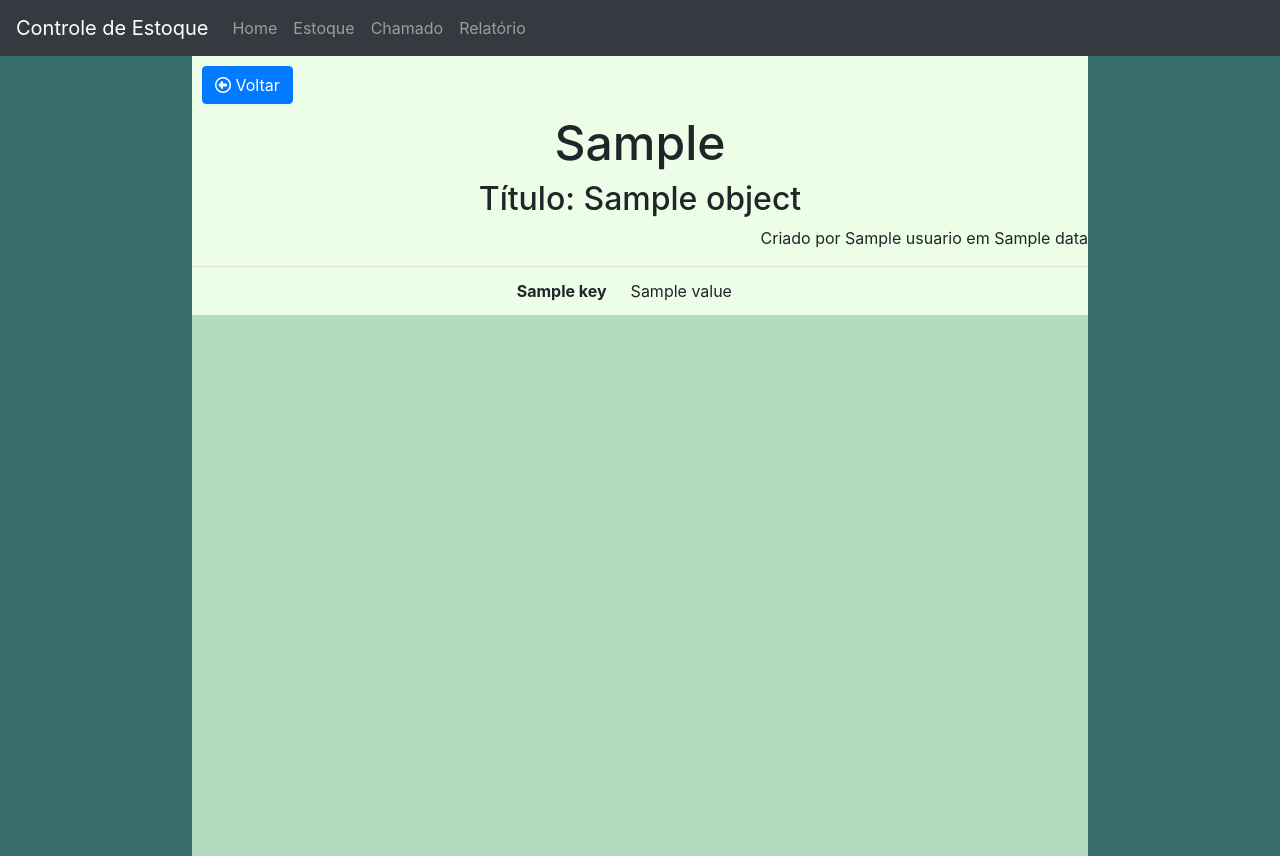
After one commit to Lukempol/controle_estoque, a Django app: template templates/chamado/chamado_detail.html in a window 1280 px wide. The commit adds this page. Run offline with Django 3.2, Linux system fonts and the light colour scheme; the template is opened without the code that fills it: most values are stand-ins (such as "Sample title", 1, 10 or a date in 2020); some libraries are stand-ins or nearby versions.

Commit message:
Cria chamado_detail.html

```diff
--- a/chamado/urls.py
+++ b/chamado/urls.py
@@ -3,5 +3,6 @@ from chamado import views
 
 urlpatterns = [
     path('',  views.ChamadoListView.as_view(), name='chamado'),
+    path('<str:pk>/', views.chamadoDetail, name='chamado_detail'),
     path('abertura/', views.abreChamado, name='abertura')
 ]
--- /dev/null
+++ b/templates/chamado/chamado_detail.html
@@ -0,0 +1,35 @@
+{% extends 'produto/base.html' %}
+
+{% block content %}
+<style>
+.btn {
+    margin: 10px;
+}
+</style>
+  <div class="detail-content">
+    <div class="content-header position-relative">
+    <a href={% url 'chamado' %}>
+        <button  type="button" class="btn btn-primary btn-large btn-voltar  text-left"><i class="fa-regular fa-circle-left"></i> Voltar </button>
+    </a>
+  </div>
+
+
+    <h1 class="text-center"> {{object.get_tipoChamado_display}}</h1>
+    <h2 class="text-center"> Título: {{object.titulo}} </h2>
+    <p class="text-right">Criado por {{object.usuario}} em {{object.data}}</p>
+
+    <table class="table">
+        <tbody>
+        {% for item in product_list %}
+            <tr>
+                {% for key, value in item.items %}
+                <th class="text-right">{{key}}</th>
+                <td>{{value}}</td>
+                {% endfor %}
+            </tr>
+        {% endfor %}
+        </tbody>
+      </table>
+
+  </div>
+{% endblock %}
--- a/templates/chamado/chamado_list.html
+++ b/templates/chamado/chamado_list.html
@@ -44,7 +44,7 @@
           <tbody class= "table table-list">
             {% for object in object_list %}
 
-              {% url 'produto_detail' object.cod as url %}
+              {% url 'chamado_detail' object.cod as url %}
               <tr class='clickable-row' data-href={{url}}>
                   <td> {{ object.get_tipoChamado_display }} </td>
                   <td >{{ object.titulo }}</td>
```
Also changed, not shown: chamado/views.py (+29 -1 lines).
